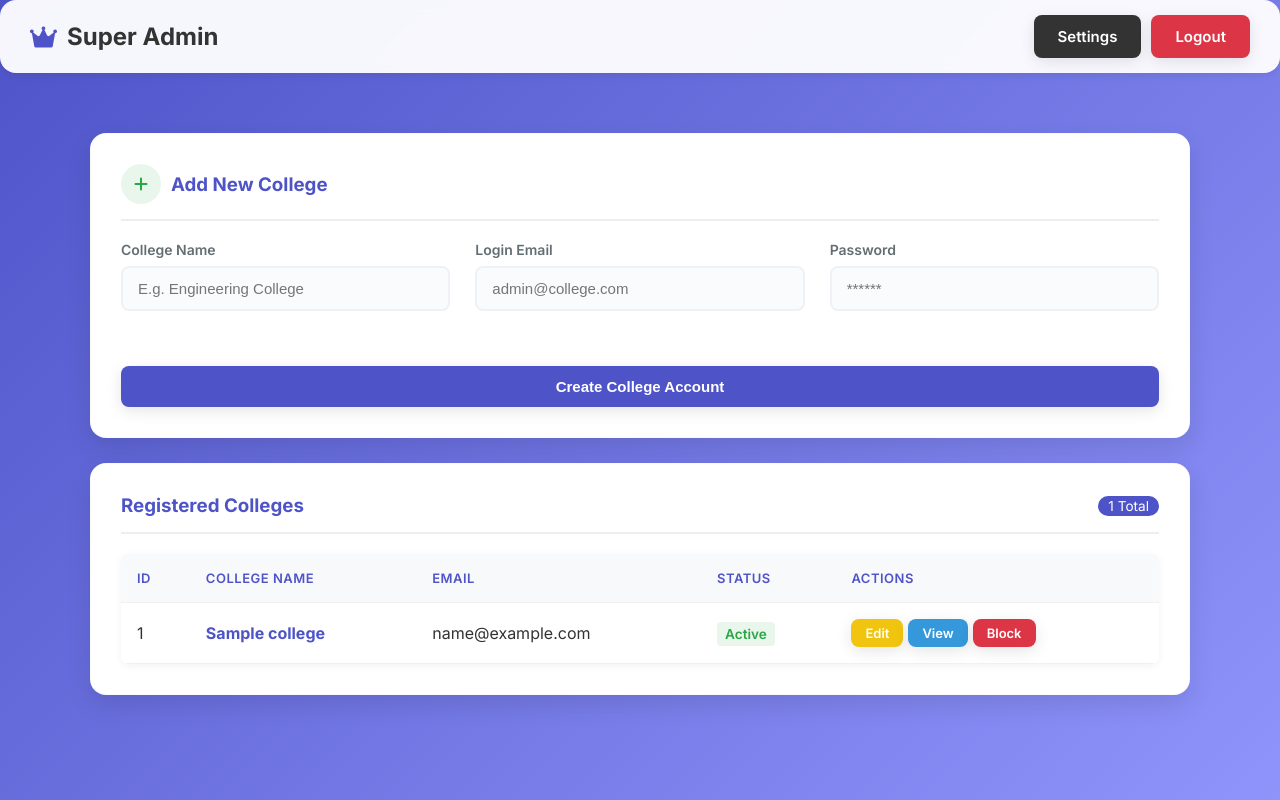
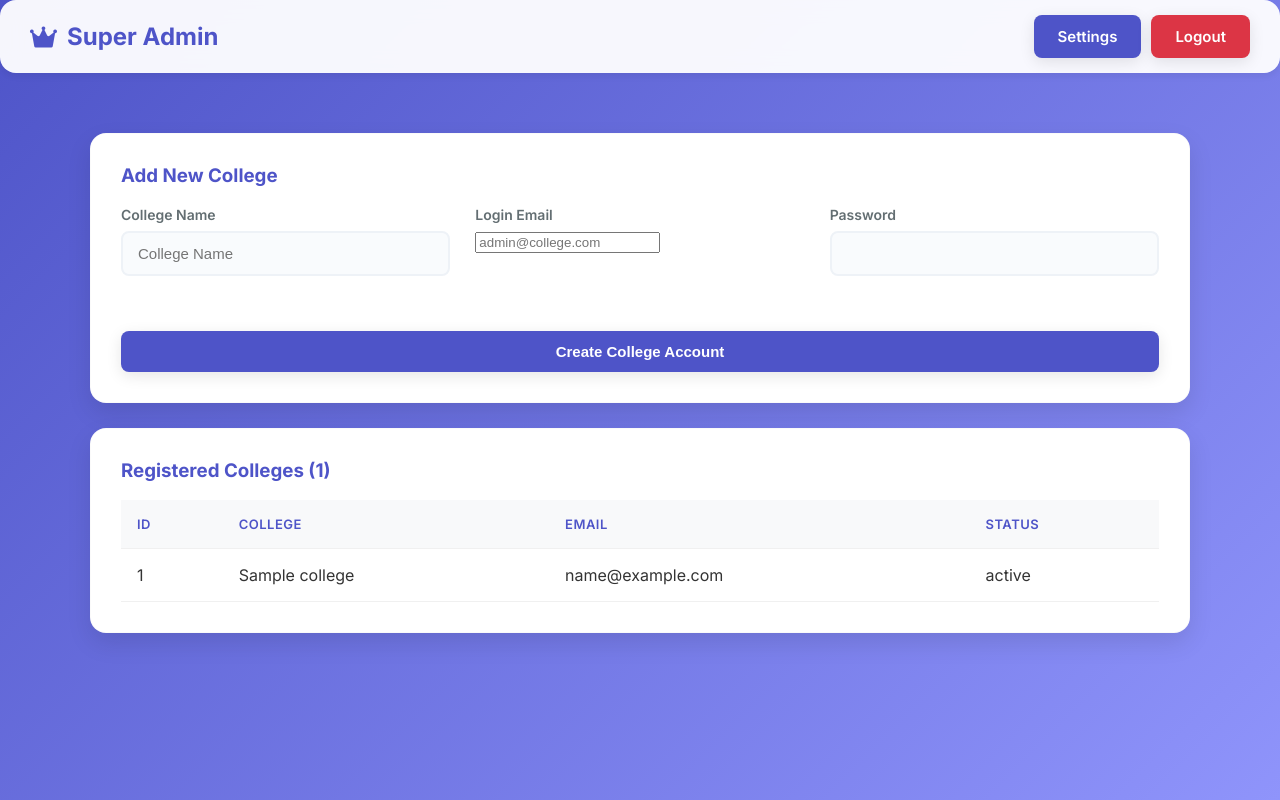
Before and after one commit to ragatirajesh2006-svg/students-web, a Flask app: template templates/admin/dashboard.html in a window 1280 px wide. Run offline with Flask 3, Linux system fonts and the light colour scheme; the template is opened without the code that fills it: most values are stand-ins (such as "Sample title", 1, 10 or a date in 2020).

Commit message:
Fix admin dashboard and create college form

```diff
--- a/app.py
+++ b/app.py
@@ -28,11 +28,12 @@ login_manager = LoginManager()
 login_manager.init_app(app)
 login_manager.login_view = "admin_login"
 
-# ================= USER =================
+# ================= USER MODEL =================
 class User(UserMixin):
-    def __init__(self, uid, role):
+    def __init__(self, uid, role, name=None):
         self.id = uid
         self.role = role
+        self.name = name
 
     @property
     def is_admin(self):
@@ -58,12 +59,12 @@ def load_user(user_id):
     if not data:
         return None
 
-    return User(f"SUPER_ADMIN:{db_id}", "SUPER_ADMIN")
+    return User(f"SUPER_ADMIN:{db_id}", "SUPER_ADMIN", data["email"])
 
 # ================= HOME =================
 @app.route("/")
 def home():
-    return redirect(url_for("admin_login"))
+    return render_template("index.html")  # cards page
 
 # ================= ADMIN LOGIN =================
 @app.route("/admin/login", methods=["GET", "POST"])
@@ -82,7 +83,11 @@ def admin_login():
         conn.close()
 
         if admin:
-            user = User(f"SUPER_ADMIN:{admin['id']}", "SUPER_ADMIN")
+            user = User(
+                f"SUPER_ADMIN:{admin['id']}",
+                "SUPER_ADMIN",
+                admin["email"]
+            )
             login_user(user)
             return redirect(url_for("admin_dashboard"))
 
@@ -97,9 +102,49 @@ def admin_dashboard():
     if not current_user.is_admin:
         flash("Unauthorized")
         return redirect(url_for("admin_login"))
-    return render_template("admin/dashboard.html")
 
-# ================= ADMIN SETTINGS (FIXED) =================
+    conn = get_db_connection()
+    cursor = conn.cursor(dictionary=True)
+    cursor.execute("SELECT * FROM colleges")
+    colleges = cursor.fetchall()
+    conn.close()
+
+    return render_template(
+        "admin/dashboard.html",
+        colleges=colleges
+    )
+
+# ================= CREATE COLLEGE (FIXED) =================
+@app.route("/admin/create_college", methods=["POST"])
+@login_required
+def create_college():
+    if not current_user.is_admin:
+        flash("Unauthorized")
+        return redirect(url_for("admin_login"))
+
+    college_name = request.form.get("college_name")
+    email = request.form.get("email")
+    password = request.form.get("password")
+
+    if not college_name or not email or not password:
+        flash("All fields required")
+        return redirect(url_for("admin_dashboard"))
+
+    conn = get_db_connection()
+    cursor = conn.cursor()
+
+    cursor.execute(
+        "INSERT INTO colleges (college_name, email, password) VALUES (%s,%s,%s)",
+        (college_name, email, password)
+    )
+
+    conn.commit()
+    conn.close()
+
+    flash("College created successfully ✅")
+    return redirect(url_for("admin_dashboard"))
+
+# ================= ADMIN SETTINGS =================
 @app.route("/admin/settings")
 @login_required
 def admin_settings():
--- a/templates/admin/dashboard.html
+++ b/templates/admin/dashboard.html
@@ -5,6 +5,7 @@
     <meta charset="UTF-8">
     <meta name="viewport" content="width=device-width, initial-scale=1.0">
     <title>Super Admin Dashboard</title>
+
     <link href="https://cdnjs.cloudflare.com/ajax/libs/font-awesome/6.0.0/css/all.min.css" rel="stylesheet">
     <link href="https://fonts.googleapis.com/css2?family=Inter:wght@400;600;700&display=swap" rel="stylesheet">
     <link rel="stylesheet" href="{{ url_for('static', filename='style.css') }}">
@@ -12,113 +13,78 @@
 
 <body>
 
+    <!-- NAVBAR -->
     <div class="navbar">
-        <div style="display: flex; align-items: center; gap: 10px;">
-            <i class="fas fa-crown" style="font-size: 1.5rem; color: var(--primary-color);"></i>
-            <h2 style="margin: 0; color: #333;">Super Admin</h2>
+        <div style="display:flex;align-items:center;gap:10px;">
+            <i class="fas fa-crown" style="font-size:1.5rem;color:var(--primary-color);"></i>
+            <h2 style="margin:0;">Super Admin</h2>
         </div>
-        <div style="display: flex; gap: 10px;">
-            <a href="{{ url_for('admin_settings') }}" class="btn btn-primary" style="background-color: #333;">
-                Settings
-            </a>
-            <a href="/logout" class="btn btn-danger">
-                Logout
-            </a>
+        <div style="display:flex;gap:10px;">
+            <a href="{{ url_for('admin_settings') }}" class="btn btn-primary">Settings</a>
+            <a href="{{ url_for('logout') }}" class="btn btn-danger">Logout</a>
         </div>
     </div>
 
     <div class="container">
 
-        <!-- Add College Section -->
+        <!-- ADD COLLEGE -->
         <div class="card">
-            <div
-                style="border-bottom: 2px solid #eee; padding-bottom: 15px; margin-bottom: 20px; display: flex; align-items: center; gap: 10px;">
-                <div
-                    style="background: rgba(40, 167, 69, 0.1); width: 40px; height: 40px; border-radius: 50%; display: flex; align-items: center; justify-content: center;">
-                    <i class="fas fa-plus" style="color: var(--success-color);"></i>
-                </div>
-                <h3 style="margin: 0;">Add New College</h3>
+            <h3>Add New College</h3>
+
+            <!-- ✅ FIXED FORM -->
+            <form method="post" action="{{ url_for('create_college') }}">
+                <div class="dashboard-grid">
+
+                    <div class="form-group">
+                        <label>College Name</label>
+                        <input type="text" name="college_name" placeholder="College Name" required>
                     </div>
 
-            <form action="/admin/create_college" method="post">
-                <div class="dashboard-grid" style="grid-template-columns: repeat(auto-fit, minmax(250px, 1fr));">
-                    <div class="form-group">
-                        <label>College Name</label>
-                        <input type="text" name="name" placeholder="E.g. Engineering College" required>
-                    </div>
                     <div class="form-group">
                         <label>Login Email</label>
-                        <input type="text" name="email" placeholder="admin@college.com" required>
+                        <input type="email" name="email" placeholder="admin@college.com" required>
                     </div>
+
                     <div class="form-group">
                         <label>Password</label>
-                        <input type="password" name="password" placeholder="******" required>
+                        <input type="password" name="password" required>
                     </div>
+
                 </div>
-                <button type="submit" class="btn btn-primary" style="width: 100%; margin-top: 10px;">
+
+                <button type="submit" class="btn btn-primary" style="width:100%;margin-top:10px;">
                     Create College Account
                 </button>
             </form>
         </div>
 
-        <!-- Registered Colleges List -->
+        <!-- COLLEGES LIST -->
         <div class="card">
-            <div
-                style="border-bottom: 2px solid #eee; padding-bottom: 15px; margin-bottom: 20px; display: flex; justify-content: space-between; align-items: center;">
-                <h3 style="margin: 0;">Registered Colleges</h3>
-                <span
-                    style="background: var(--primary-color); color: white; padding: 2px 10px; border-radius: 12px; font-size: 0.85rem;">{{
-                    colleges|length }} Total</span>
-            </div>
+            <h3>Registered Colleges ({{ colleges|length }})</h3>
 
-            <div class="table-responsive">
             <table>
                 <thead>
                     <tr>
                         <th>ID</th>
-                            <th>College Name</th>
+                        <th>College</th>
                         <th>Email</th>
                         <th>Status</th>
-                            <th>Actions</th>
                     </tr>
                 </thead>
                 <tbody>
                     {% for college in colleges %}
                     <tr>
                         <td>{{ college.id }}</td>
-                            <td><strong style="color: var(--primary-color);">{{ college.college_name }}</strong></td>
+                        <td>{{ college.college_name }}</td>
                         <td>{{ college.email }}</td>
-                            <td>
-                                {% if college.status == 'active' %}
-                                <span
-                                    style="background: rgba(40, 167, 69, 0.1); color: var(--success-color); padding: 4px 8px; border-radius: 4px; font-weight: 600; font-size: 0.85rem;">Active</span>
-                                {% else %}
-                                <span
-                                    style="background: rgba(220, 53, 69, 0.1); color: var(--danger-color); padding: 4px 8px; border-radius: 4px; font-weight: 600; font-size: 0.85rem;">Blocked</span>
-                                {% endif %}
-                            </td>
-                            <td>
-                                <div style="display: flex; gap: 5px;">
-                                    <a href="/admin/edit_college/{{ college.id }}" class="btn btn-sm"
-                                        style="background-color: #f1c40f; color: #fff;">Edit</a>
-                                    <a href="/admin/view_college/{{ college.id }}" class="btn btn-sm"
-                                        style="background-color: #3498db; color: #fff;">View</a>
-                                    <a href="/admin/block_college/{{ college.id }}"
-                                        class="btn btn-sm {% if college.status == 'active' %}btn-danger{% else %}btn-success{% endif %}"
-                                        style="{% if college.status != 'active' %}background-color: var(--success-color);{% endif %}">
-                                        {% if college.status == 'active' %}Block{% else %}Activate{% endif %}
-                                    </a>
-                                </div>
-                            </td>
+                        <td>{{ college.status }}</td>
                     </tr>
                     {% endfor %}
                 </tbody>
             </table>
         </div>
-        </div>
 
     </div>
 
 </body>
-
 </html>
```
Lines whose indentation alone changed are shown as unchanged.
